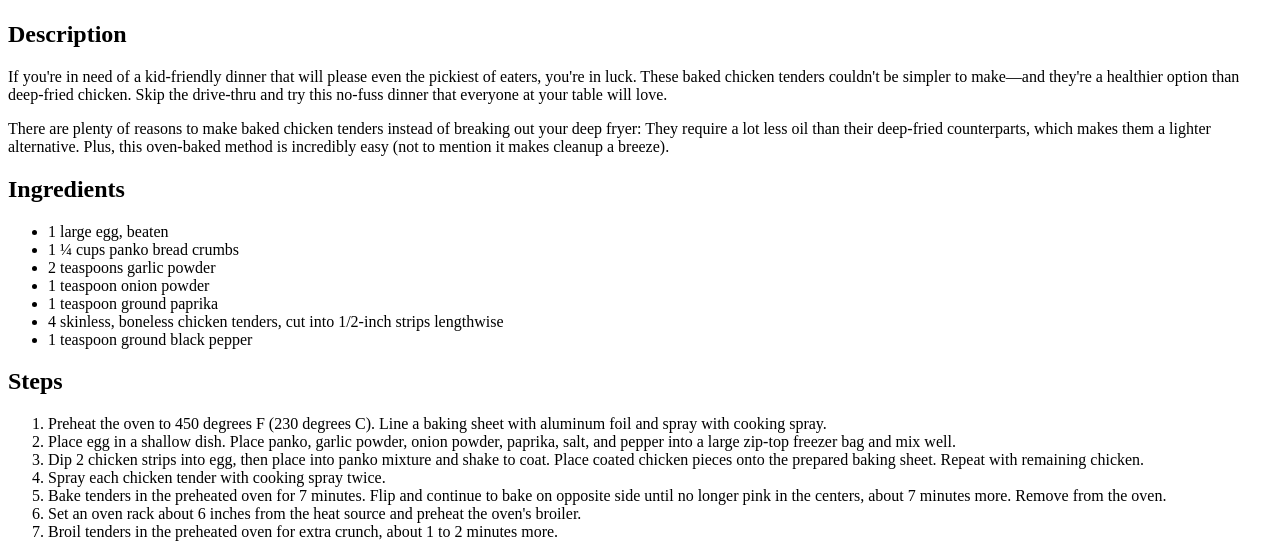
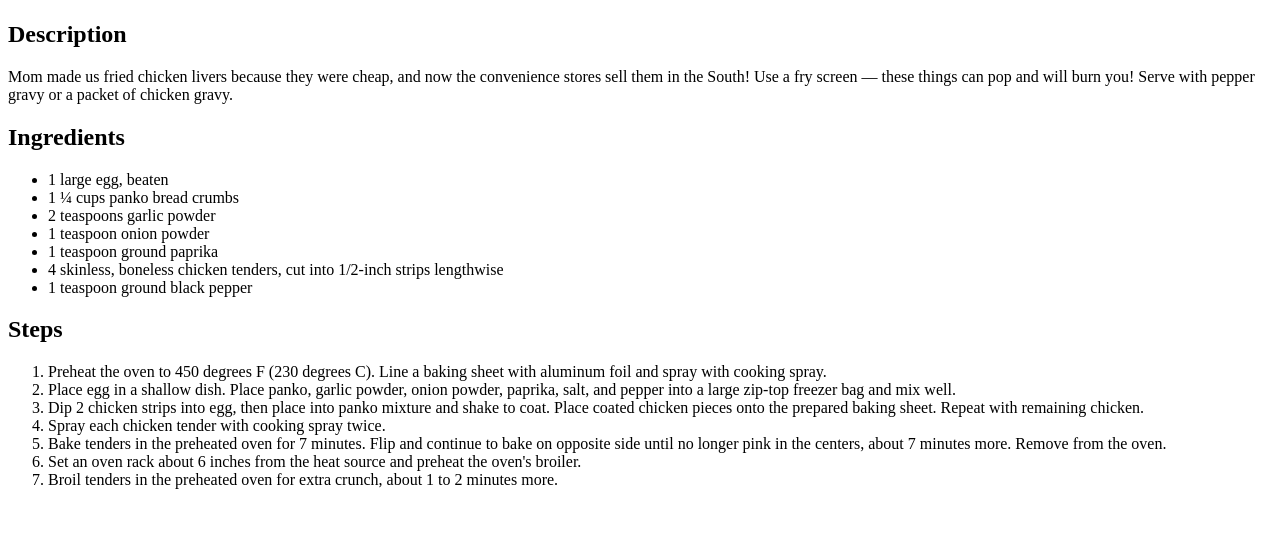
Before and after one commit to Abdullah-Nawaz-github/odin-recipes, a plain HTML site: page recipes/southern-fried-chicken-livers.html in a window 1280 px wide. Shown: the part 383-940 px from the top of the page. After the commit the page ends 888 px from the top, so only its background shows below. Drawn offline with Linux system fonts and the light colour scheme.

Commit message:
Add livers image

```diff
--- a/recipes/southern-fried-chicken-livers.html
+++ b/recipes/southern-fried-chicken-livers.html
@@ -9,23 +9,15 @@
 	<body>
 		<h1>Southern Fried Livers</h1>
 		<img
-			src="https://www.allrecipes.com/thmb/xZCmu-8KjSthViPCQqB-Y-DSxY0=/750x0/filters:no_upscale():max_bytes(150000):strip_icc():format(webp)/9461753_Easy-Baked-Chicken-Tenders-4x3-1-8a7b93a64292401986f839a5374d0fc8.jpg"
+			src="https://www.allrecipes.com/thmb/pNBknqdyeK-qaW3GQDl8FQ89ISs=/750x0/filters:no_upscale():max_bytes(150000):strip_icc():format(webp)/6394507-b5623700b6b64188bc40737c09b0cdd9.jpg"
 			alt="Image of Grilled Cheese Sandwich"
 		/>
 		<h2>Description</h2>
 		<p>
-			If you're in need of a kid-friendly dinner that will please even the
-			pickiest of eaters, you're in luck. These baked chicken tenders couldn't
-			be simpler to make—and they're a healthier option than deep-fried chicken.
-			Skip the drive-thru and try this no-fuss dinner that everyone at your
-			table will love.
-		</p>
-		<p>
-			There are plenty of reasons to make baked chicken tenders instead of
-			breaking out your deep fryer: They require a lot less oil than their
-			deep-fried counterparts, which makes them a lighter alternative. Plus,
-			this oven-baked method is incredibly easy (not to mention it makes cleanup
-			a breeze).
+			Mom made us fried chicken livers because they were cheap, and now the
+			convenience stores sell them in the South! Use a fry screen — these things
+			can pop and will burn you! Serve with pepper gravy or a packet of chicken
+			gravy.
 		</p>
 		<h2>Ingredients</h2>
 		<ul>
```
